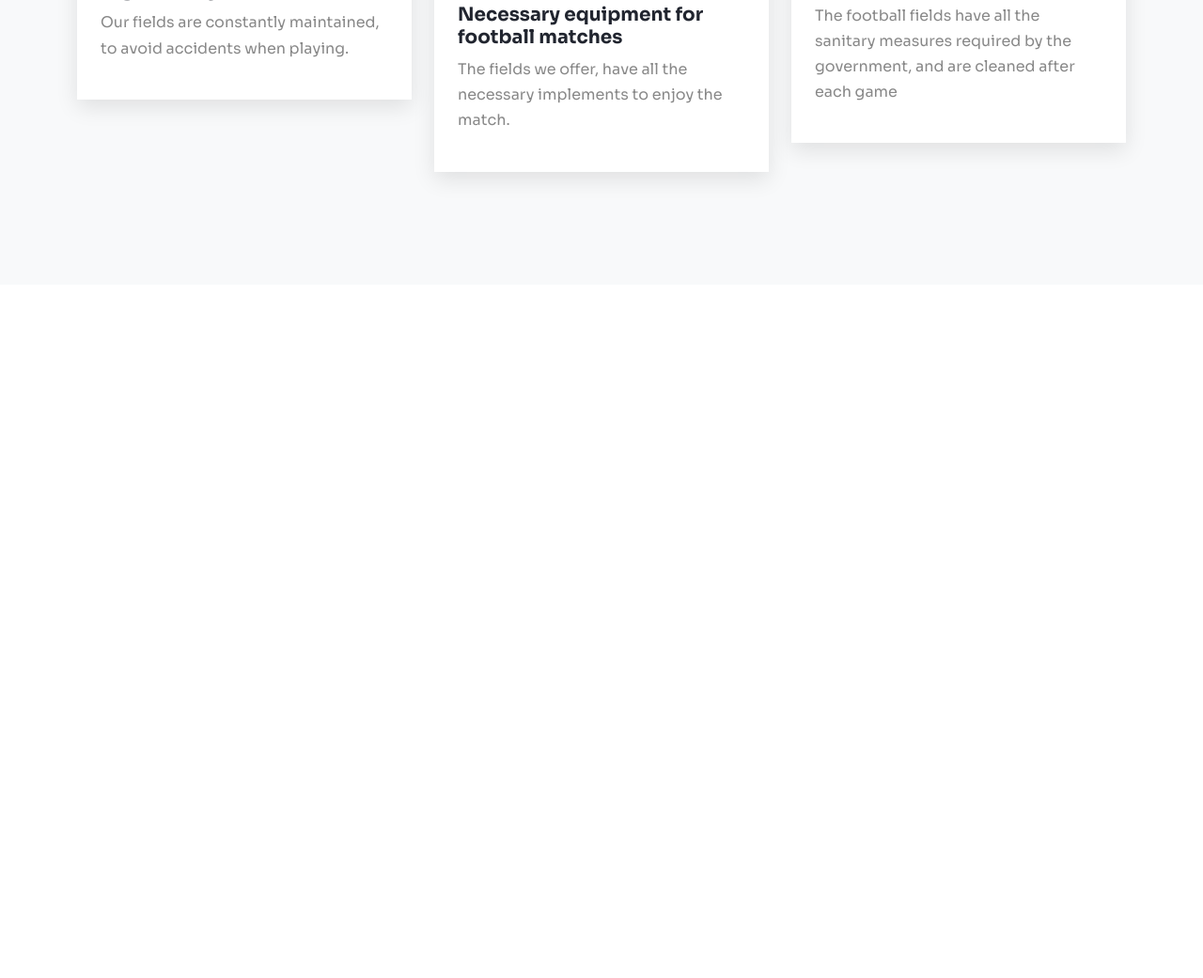
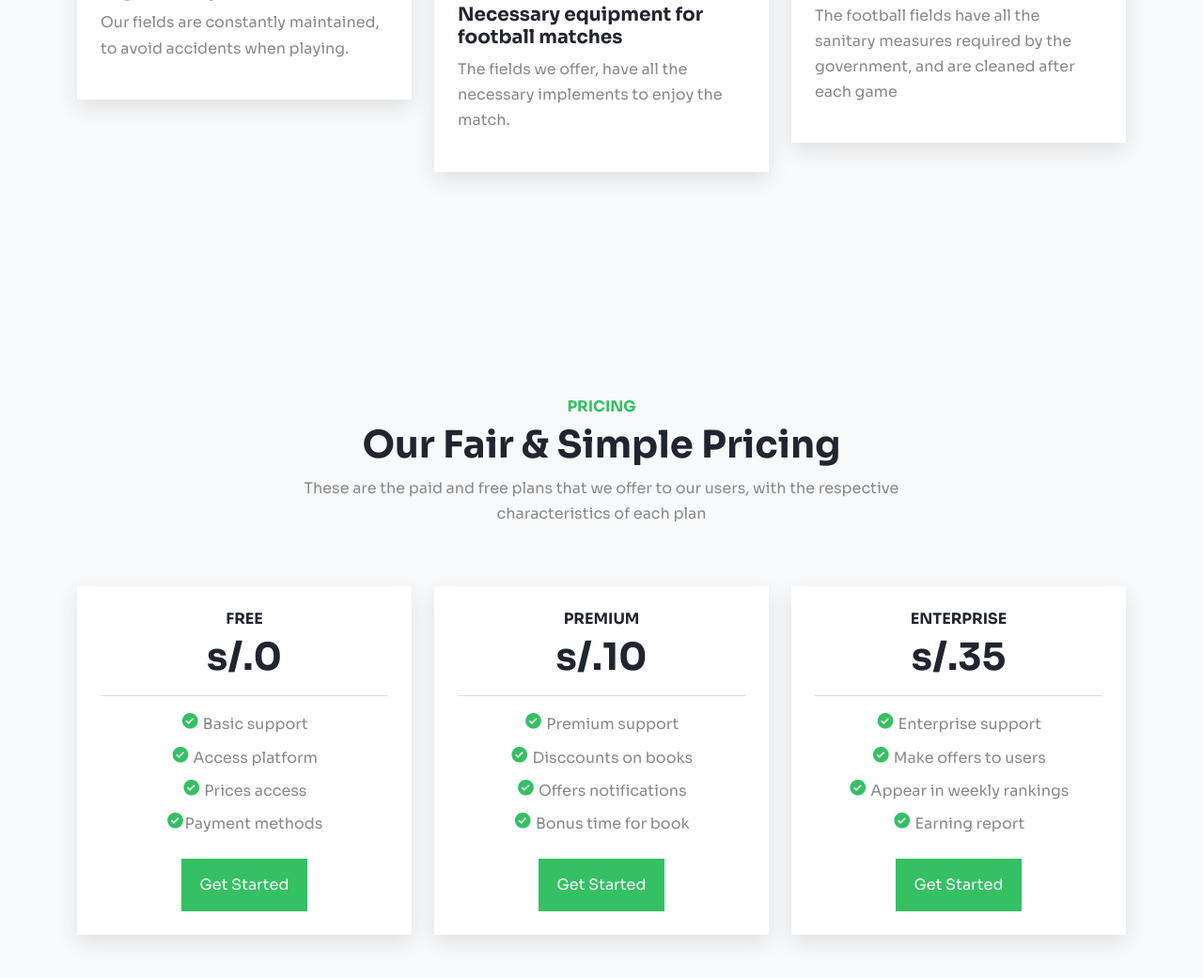
Before and after one commit to DiGol-OpenSource/Landing-Page-Open-Source, a plain HTML site: page index.html in a window 1280 px wide. Shown: the part 3047-4088 px from the top of the page at 94% size. Before the commit the page ends 3350 px from the top, so only its background shows below. Drawn offline with nearby package versions, Linux system fonts and the light colour scheme.

Commit message:
feat: pricing section created

```diff
--- a/css/style.css
+++ b/css/style.css
@@ -137,3 +137,12 @@ section {
     background-size: cover;
     min-height: 500px;
 }
+
+.pricing i {
+    font-size: 20px;
+    color: var(--primary);
+}
+
+.pricing ul li {
+    margin-top: 8px;
+}
--- a/index.html
+++ b/index.html
@@ -219,5 +219,76 @@
     </div>
 </section>
 <!-- About Us-->
+
+<!-- Pricing -->
+<section id="pricing" class="bg-light">
+    <div class="container">
+        <div class="row mb-5">
+            <div class="col-md-8 mx-auto text-center">
+                <h6 class="text-primary">PRICING</h6>
+                <h1>Our Fair & Simple Pricing</h1>
+                <p>These are the paid and free plans that we offer to our users, with the respective characteristics of each plan</p>
+            </div>
+        </div>
+        <div class="row g-4">
+            <div class="col-lg-4 col-sm-6">
+                <div class="pricing card-effect text-center">
+                    <h6>FREE</h6>
+                    <h1>s/.0</h1>
+                    <hr>
+                    <ul class="list-unstyled mb-4">
+                        <li><i class='bx bxs-check-circle'></i>
+                           Basic support</li>
+                        <li><i class='bx bxs-check-circle'></i>
+                            Access platform </li>
+                        <li><i class='bx bxs-check-circle'></i>
+                            Prices access </li>
+
+                        <li><i class='bx bxs-check-circle'></i>Payment methods</li>
+                    </ul>
+                    <button class="btn btn-primary">Get Started</button>
+                </div>
+            </div>
+            <div class="col-lg-4 col-sm-6">
+                <div class="pricing card-effect text-center">
+                    <h6>PREMIUM</h6>
+                    <h1>s/.10</h1>
+                    <hr>
+                    <ul class="list-unstyled mb-4">
+                        <li><i class='bx bxs-check-circle'></i>
+                            Premium support</li>
+                        <li><i class='bx bxs-check-circle'></i>
+                            Disccounts on books</li>
+                        <li><i class='bx bxs-check-circle'></i>
+                            Offers notifications</li>
+                        <li><i class='bx bxs-check-circle'></i>
+                           Bonus time for book </li>
+                    </ul>
+                    <button class="btn btn-primary">Get Started</button>
+                </div>
+            </div>
+            <div class="col-lg-4 col-sm-6">
+                <div class="pricing card-effect text-center">
+                    <h6>ENTERPRISE</h6>
+                    <h1>s/.35</h1>
+                    <hr>
+                    <ul class="list-unstyled mb-4">
+                        <li><i class='bx bxs-check-circle'></i>
+                            Enterprise support</li>
+                        <li><i class='bx bxs-check-circle'></i>
+                            Make offers to users</li>
+                        <li><i class='bx bxs-check-circle'></i>
+                            Appear in weekly rankings</li>
+                        <li><i class='bx bxs-check-circle'></i>
+                           Earning report</li>
+                    </ul>
+                    <button class="btn btn-primary">Get Started</button>
+                </div>
+            </div>
+        </div>
+    </div>
+</section>
+<!-- Pricing -->
+
 </body>
 </html>
```
